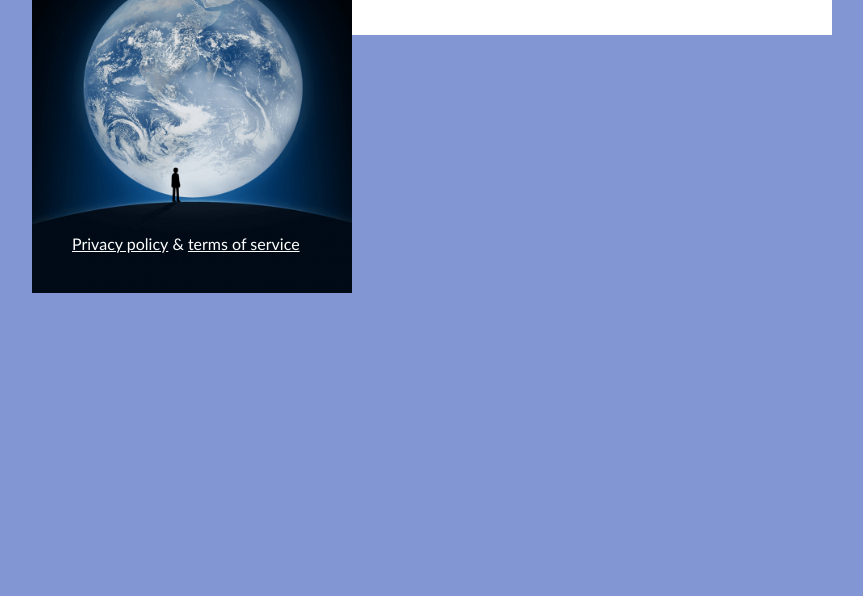
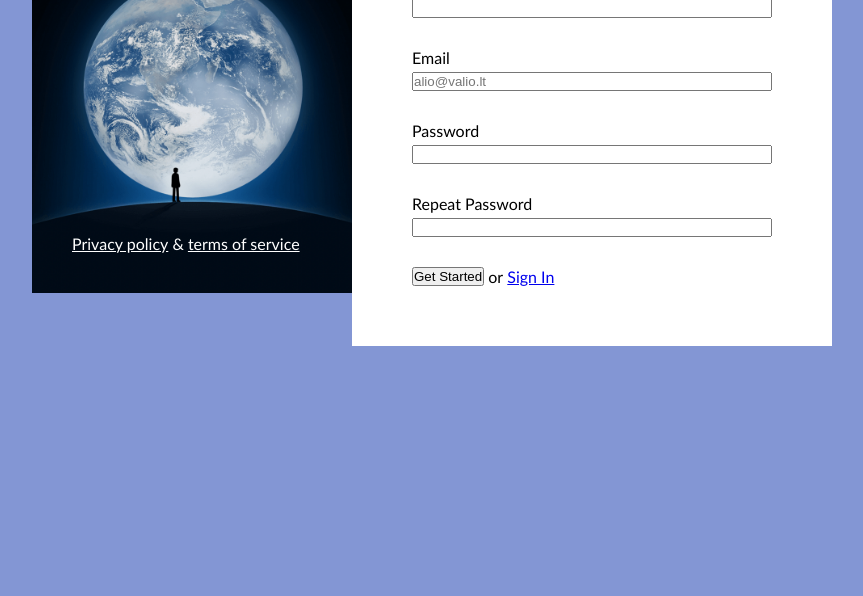
Before and after one commit to mkrivickas/sign-up, a website: page index.html in a window 1280 px wide. Shown: the part 204-800 px from the top of the page, without its empty margins (208-1071 px from the left). Drawn offline with Linux system fonts and the light colour scheme.

Commit message:
Form style

```diff
--- /dev/null
+++ b/css/form.css
@@ -0,0 +1,22 @@
+.form {
+    width: 100%;
+}
+
+.form > .form-row {
+    width: 100%;
+    margin-bottom: 30px;
+}
+
+.form > .form-row:last-of-type {
+    margin-bottom: 0px;
+}
+
+.form > .form-row > .label {
+    display: inline-block;
+    width: 100%;
+    margin-bottom: 5px;
+}
+
+.form > .form-row > .input {
+    width: 100%;
+}
--- a/css/main.css
+++ b/css/main.css
@@ -1,17 +1,3 @@
-body,
-body * {
-    margin: 0;
-    padding: 0;
-    vertical-align: top;
-    box-sizing: border-box;
-}
-
-body {
-    font-family: 'Gill Sans', 'Gill Sans MT', Calibri, 'Trebuchet MS',
-        sans-serif;
-    background-color: #8396d4;
-}
-
 .container {
     width: 800px;
     margin-top: 100px;
@@ -51,3 +37,6 @@ body {
     padding: 60px;
     background-color: #fff;
 }
+
+.close {
+}
--- /dev/null
+++ b/css/reset.css
@@ -0,0 +1,13 @@
+body,
+body * {
+    margin: 0;
+    padding: 0;
+    vertical-align: top;
+    box-sizing: border-box;
+}
+
+body {
+    font-family: 'Gill Sans', 'Gill Sans MT', Calibri, 'Trebuchet MS',
+        sans-serif;
+    background-color: #8396d4;
+}
--- a/index.html
+++ b/index.html
@@ -31,6 +31,13 @@
         />
         <meta name="msapplication-TileColor" content="#da532c" />
         <meta name="theme-color" content="#ffffff" />
+        <!-- base reset -->
+        <link rel="stylesheet" href="./css/reset.css" />
+        <!-- 3rd party -->
+        <!-- components -->
+        <link rel="stylesheet" href="./css/button.css" />
+        <link rel="stylesheet" href="./css/form.css" />
+        <!-- custom style -->
         <link rel="stylesheet" href="./css/main.css" />
     </head>
     <body>
@@ -43,7 +50,36 @@
                     <a href="#" class="link">terms of service</a>
                 </footer>
             </div>
-            <div class="right-column">RIGHT</div>
+            <div class="right-column">
+                <div class="close">x</div>
+                <form class="form">
+                    <div class="form-row">
+                        <label for="" class="label">Username</label>
+                        <input type="text" class="input" />
+                    </div>
+                    <div class="form-row">
+                        <label for="" class="label">Email</label>
+                        <input
+                            type="text"
+                            class="input"
+                            placeholder="alio@valio.lt"
+                        />
+                    </div>
+                    <div class="form-row">
+                        <label for="" class="label">Password</label>
+                        <input type="text" class="input" />
+                    </div>
+                    <div class="form-row">
+                        <label for="" class="label">Repeat Password</label>
+                        <input type="text" class="input" />
+                    </div>
+                    <div class="form-row">
+                        <button type="submit">Get Started</button>
+                        <span>or</span>
+                        <a href="#">Sign In</a>
+                    </div>
+                </form>
+            </div>
         </main>
     </body>
 </html>
```
Also changed, not shown: css/button.css (added).
